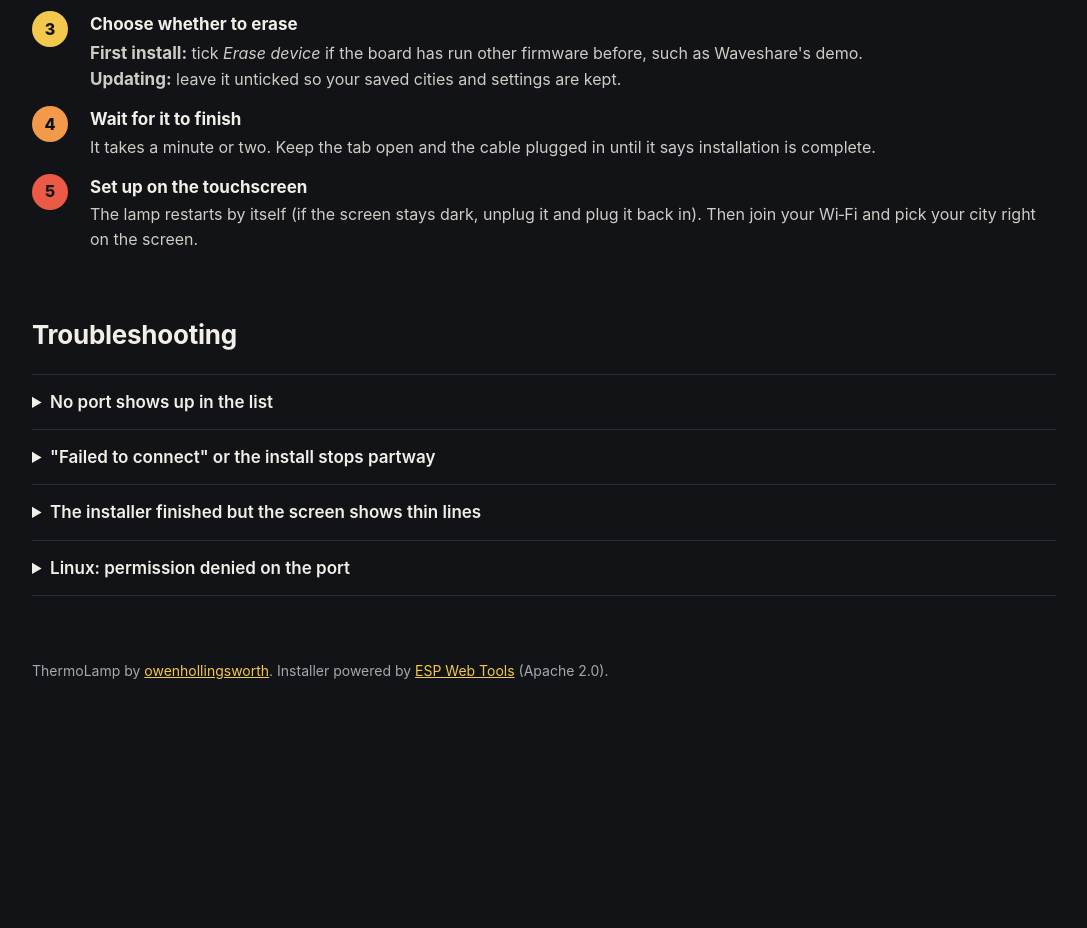
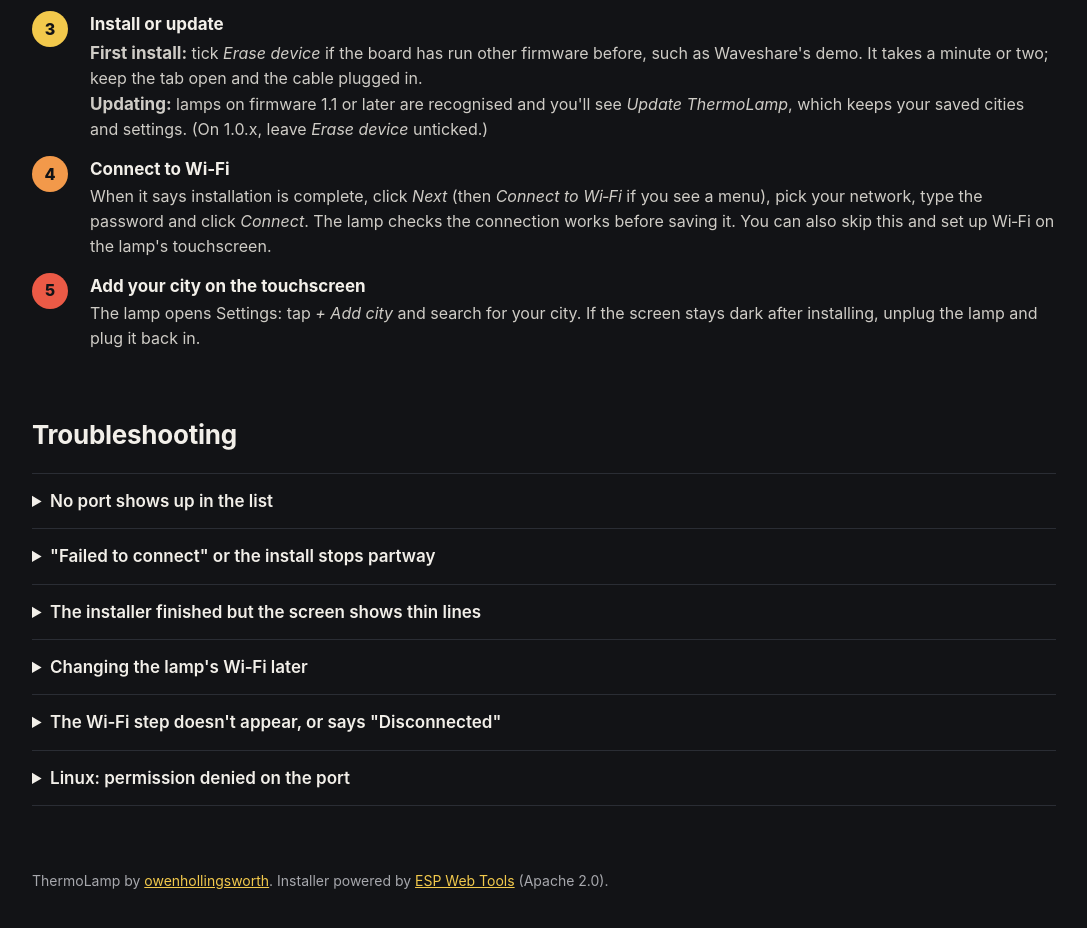
Before and after one commit to owenhollingsworth/thermolamp, a plain HTML site: page index.html in a window 1280 px wide. Shown: the part 966-1894 px from the top of the page, without its empty margins (96-1183 px from the left). Before the commit the page ends 1688 px from the top, so only its background shows below. Drawn offline with Linux system fonts and the light colour scheme.

Commit message:
Firmware v1.1.0: Wi-Fi setup from the installer (Improv)
- Installer can read the lamp's version (offers Update, keeping settings),
  list networks and set Wi-Fi; the lamp verifies the password before saving
- Bundled USB serial driver (fixes lost/late output on core 3.0.2)
- DNS repair for routers that announce IPv6-only DNS; router check and
  faster Wi-Fi rejoin when a request gets no answer
- Page: new Wi-Fi step and troubleshooting

Co-Authored-By: Claude Opus 5.5 <noreply@anthropic.com>
Claude-Session: https://claude.ai/code/session_01UycU3ownXCsKzmg268Ddmo

```diff
--- a/index.html
+++ b/index.html
@@ -106,13 +106,13 @@
       <p>Use a USB‑C cable into the port on the back of the lamp. It must be a data cable; many cables that come with chargers only carry power.</p></div></li>
     <li><div><b>Click Install ThermoLamp and pick the port</b>
       <p>Choose the entry called <code>USB JTAG/serial debug unit</code> (on a Mac it ends in <code>usbmodem…</code>; on Windows it's a <code>COM</code> port).</p></div></li>
-    <li><div><b>Choose whether to erase</b>
-      <p><b style="display:inline">First install:</b> tick <i>Erase device</i> if the board has run other firmware before, such as Waveshare's demo.<br>
-      <b style="display:inline">Updating:</b> leave it unticked so your saved cities and settings are kept.</p></div></li>
-    <li><div><b>Wait for it to finish</b>
-      <p>It takes a minute or two. Keep the tab open and the cable plugged in until it says installation is complete.</p></div></li>
-    <li><div><b>Set up on the touchscreen</b>
-      <p>The lamp restarts by itself (if the screen stays dark, unplug it and plug it back in). Then join your Wi‑Fi and pick your city right on the screen.</p></div></li>
+    <li><div><b>Install or update</b>
+      <p><b style="display:inline">First install:</b> tick <i>Erase device</i> if the board has run other firmware before, such as Waveshare's demo. It takes a minute or two; keep the tab open and the cable plugged in.<br>
+      <b style="display:inline">Updating:</b> lamps on firmware 1.1 or later are recognised and you'll see <i>Update ThermoLamp</i>, which keeps your saved cities and settings. (On 1.0.x, leave <i>Erase device</i> unticked.)</p></div></li>
+    <li><div><b>Connect to Wi‑Fi</b>
+      <p>When it says installation is complete, click <i>Next</i> (then <i>Connect to Wi‑Fi</i> if you see a menu), pick your network, type the password and click <i>Connect</i>. The lamp checks the connection works before saving it. You can also skip this and set up Wi‑Fi on the lamp's touchscreen.</p></div></li>
+    <li><div><b>Add your city on the touchscreen</b>
+      <p>The lamp opens Settings: tap <i>+ Add city</i> and search for your city. If the screen stays dark after installing, unplug the lamp and plug it back in.</p></div></li>
   </ol>
 
   <h2>Troubleshooting</h2>
@@ -136,6 +136,14 @@
     <p>Make sure you installed from this page. Firmware built yourself in Arduino IDE needs Waveshare's XIP libraries (see the build guide); without them the display shows lines whenever Wi‑Fi is busy.</p>
   </details>
   <details>
+    <summary>Changing the lamp's Wi‑Fi later</summary>
+    <p>Plug the lamp in, click <b>Install ThermoLamp</b>, pick the port and choose <i>Change Wi‑Fi</i>. Or use Settings → Wi‑Fi on the lamp's touchscreen.</p>
+  </details>
+  <details>
+    <summary>The Wi‑Fi step doesn't appear, or says "Disconnected"</summary>
+    <p>On some computers the lamp's USB connection drops for a moment while it restarts after installing. Close the window, unplug and replug the lamp, click <b>Install ThermoLamp</b> again and choose <i>Connect to Wi‑Fi</i>.</p>
+  </details>
+  <details>
     <summary>Linux: permission denied on the port</summary>
     <p>Add yourself to the <code>dialout</code> group (<code>sudo usermod -aG dialout $USER</code>), log out and back in, then try again.</p>
   </details>
```
Also changed, not shown: manifest.json, 2 other files.
